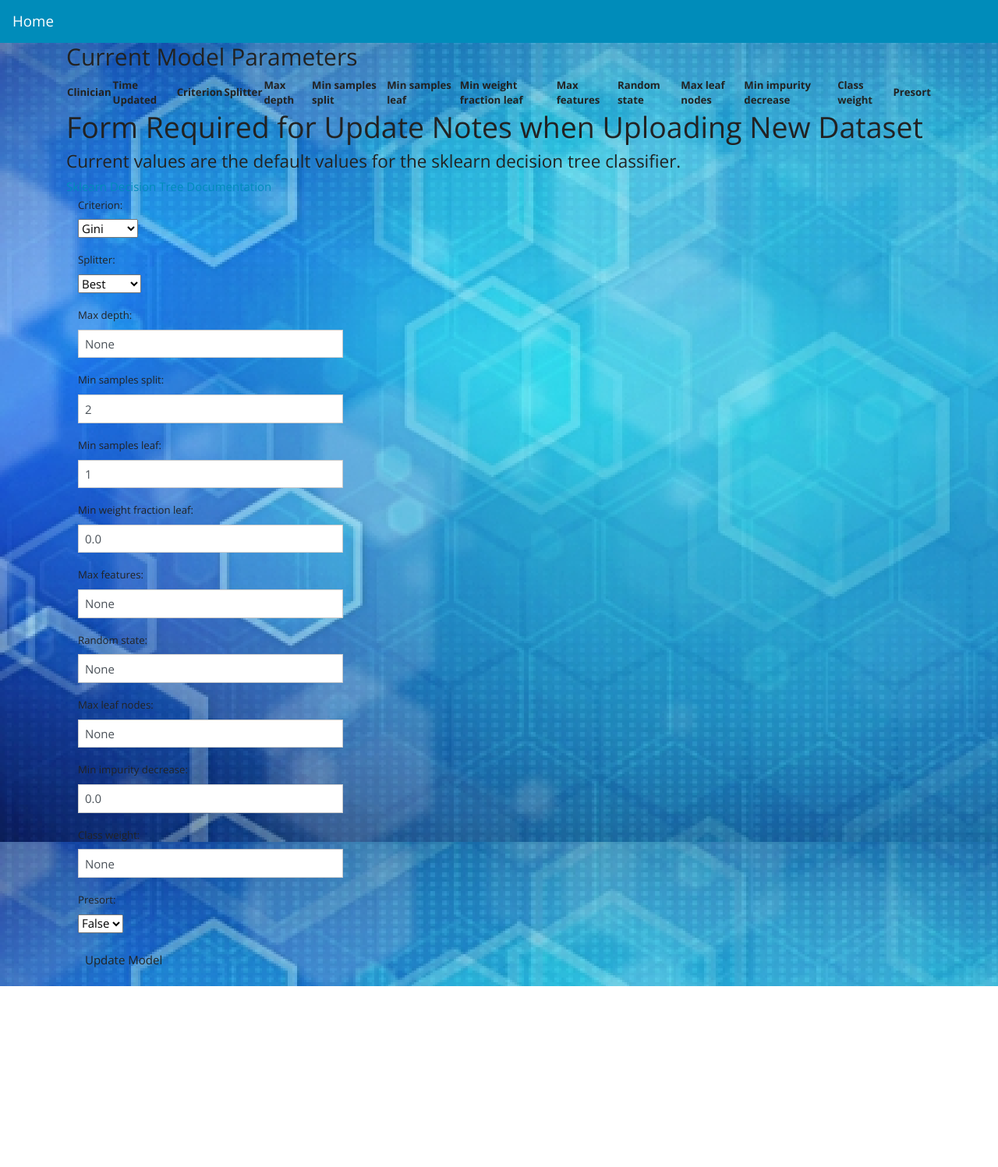
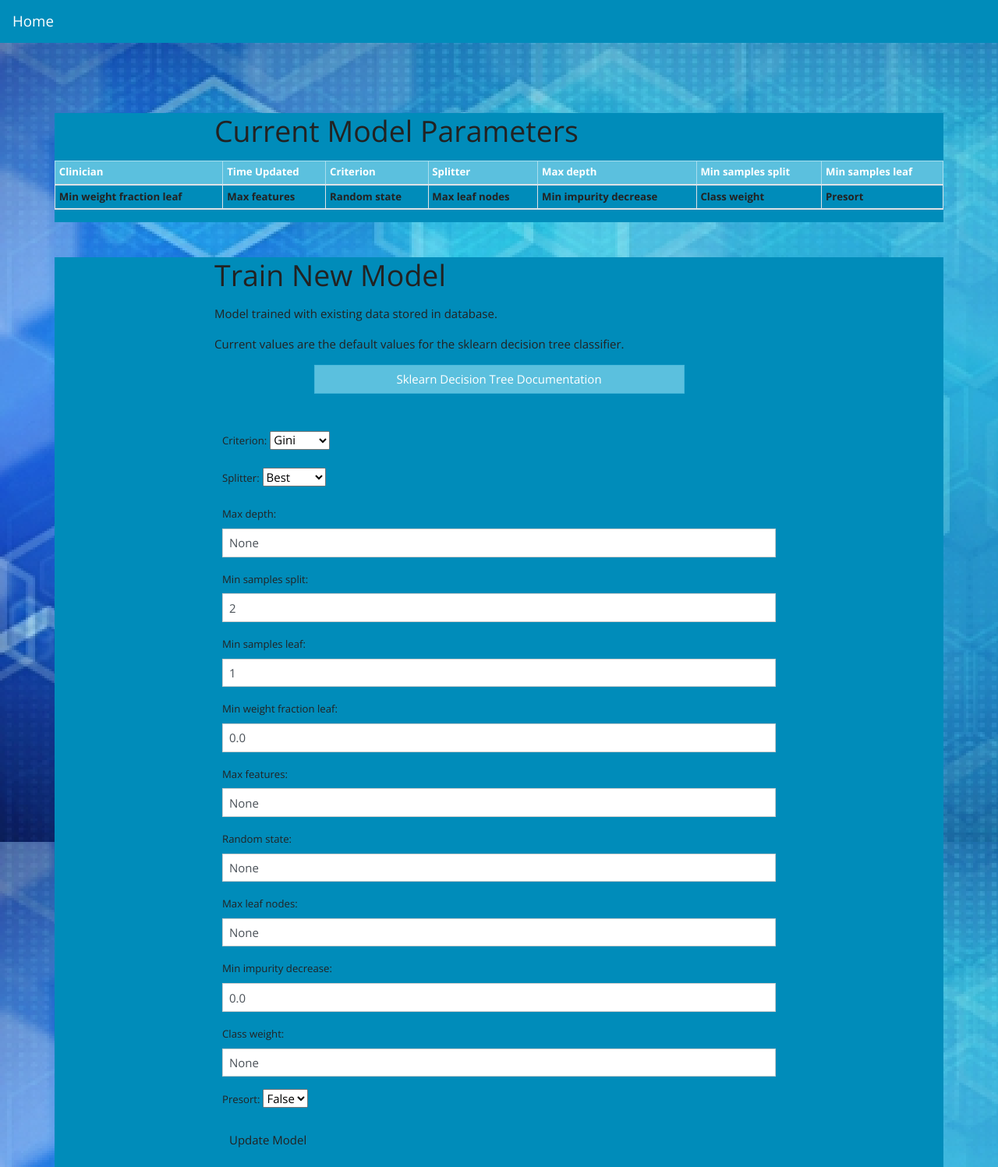
Before and after one commit to rswaggs/Breast-Cancer-Malignant-Detection, a Flask app: page /model in a window 1280 px wide. Shown: the whole page at 78% size. Before the commit the page ends 1265 px from the top, so only its background shows below. Run offline with Flask 2, Linux system fonts and the light colour scheme; lists and menus that the app fills with data are empty; parts of the project's set-up code (start-up, migrations or seed data) failed here and were passed over.

Commit message:
Done, except a few minor chanes
Need session variable for saving user updates. And discussed changes at the meeting.

```diff
--- a/static/index.css
+++ b/static/index.css
@@ -2,6 +2,7 @@ body {
   background: url("../static/images/BG1.png");
   /* background: #5AB5D2; */
  }
+
 
  .login-container{
    display: flex;
--- a/templates/header.html
+++ b/templates/header.html
@@ -12,7 +12,7 @@
   <header>
 
     <nav class="navbar navbar-expand-lg navbar-dark bg-primary">
-      <a class="navbar-brand" href="#">Home</a>
+      <a class="navbar-brand" href="{{ url_for('main_page') }}">Home</a>
       <button class="navbar-toggler" type="button" data-toggle="collapse" data-target="#navbarColor01" aria-controls="navbarColor01" aria-expanded="false" aria-label="Toggle navigation">
         <span class="navbar-toggler-icon"></span>
       </button>
--- a/templates/views/model.html
+++ b/templates/views/model.html
@@ -1,20 +1,25 @@
 {% extends "header.html" %}
 {% block body %}
 <div class="container">
-  <div>
+
+  <br></br>
+
+  <div class="row bg-secondary">
     {% for message in get_flashed_messages() %}
-      <div class=flash>{{ message }}</div>
+      <div class="flash col-8 mx-auto w-100">{{ message }}</div>
     {% endfor %}
   </div>
 
-  <!-- Could display the model parameters on the predict route, being currently used.
-        If there's an issue, the parameters can be updated immediately. -->
-  <!-- Grab latest update value from model table -->
 
-  <div>
-    <h2>Current Model Parameters</h2>
-    <table>
-      <tr>
+  <br></br>
+
+  <!-- Grab latest update value from model table, in the database, to diplay -->
+  <div class="row bg-primary">
+    <h1 class="col-8 mx-auto w-100 mb-3"><strong>Current Model Parameters</strong></h1>
+
+    <table class="table table-sm table-striped table-bordered">
+      <thead>
+        <tr class="table-info">
           <th>Clinician</th>
           <th>Time Updated</th>
           <th>Criterion</th>
@@ -22,6 +27,8 @@
           <th>Max depth</th>
           <th>Min samples split</th>
           <th>Min samples leaf</th>
+        </tr>
+        <tr>
           <th>Min weight fraction leaf</th>
           <th>Max features</th>
           <th>Random state</th>
@@ -30,9 +37,11 @@
           <th>Class weight</th>
           <th>Presort</th>
         </tr>
+      </thead>
 
+      <tbody>
         {% for item in model_notes %}
-      <tr>
+        <tr class="table-info">
           <td>{{item[1]}}</td>
           <td>{{item[2]}}</td>
           <td>{{item[3]}}</td>
@@ -40,6 +49,8 @@
           <td>{{item[5]}}</td>
           <td>{{item[6]}}</td>
           <td>{{item[7]}}</td>
+        </tr>
+        <tr>
           <td>{{item[8]}}</td>
           <td>{{item[9]}}</td>
           <td>{{item[10]}}</td>
@@ -49,132 +60,115 @@
           <td>{{item[14]}}</td>
         </tr>
         {% endfor %}
+      </tbody>
     </table>
   </div>
 
+  <br></br>
 
-  <div>
 
-    <h1>Form Required for Update Notes when Uploading New Dataset</h1>
-    <h4>Current values are the default values for the sklearn decision tree classifier.</h4>
-    <a href="https://scikit-learn.org/stable/modules/generated/sklearn.tree.DecisionTreeClassifier.html#sklearn.tree.DecisionTreeClassifier">Sklearn Decision Tree Documentation</a>
-    <form class="form-horizontal" method="post" action="{{ url_for('model_training.model_update') }}">
+  <div class="row bg-primary">
 
-      <!-- Default value is the top option for select groups -->
+    <h1 class="col-8 mx-auto w-100 mb-3"><strong>Train New Model</strong></h1>
+
+    <p class="col-8 mx-auto w-100">Model trained with existing data stored in database.</p>
+
+    <p class="col-8 mx-auto w-100">Current values are the default values for the sklearn decision tree classifier.</p>
+
+    <a class="btn btn-info col-5 mx-auto w-100 mb-5" role="button" id="model-link" href="https://scikit-learn.org/stable/modules/generated/sklearn.tree.DecisionTreeClassifier.html#sklearn.tree.DecisionTreeClassifier">Sklearn Decision Tree Documentation</a>
+
+
+    <form class="col-12" method="post" action="{{ url_for('model_training.model_update') }}">
+
+      <!-- Default value is the displayed value -->
       <!-- criterion -->
-      <div class="form-group">
-        <label class="col-md-4 control-label" for="criterion">Criterion:</label>
-        <div class="col-md-4">
+      <div class="form-group col-8 mx-auto w-100">
+        <label class="control-label" for="criterion">Criterion:</label>
         <select name="criterion">
           <option value="gini">Gini</option>
           <option value="entropy">Entropy</option>
         </select>
       </div>
-      </div>
 
       <!-- splitter -->
-      <div class="form-group">
-        <label class="col-md-4 control-label" for="splitter">Splitter:</label>
-        <div class="col-md-4">
+      <div class="form-group col-8 mx-auto w-100">
+        <label class="ccontrol-label" for="splitter">Splitter:</label>
         <select name="splitter">
           <option value="best">Best</option>
           <option value="random">Random</option>
         </select>
       </div>
-      </div>
 
       <!-- max_depth -->
-      <div class="form-group">
-        <label class="col-md-4 control-label" for="max_depth">Max depth:</label>
-        <div class="col-md-4">
+      <div class="form-group col-8 mx-auto w-100">
+        <label class="control-label" for="max_depth">Max depth:</label>
         <input class="form-control" name="max_depth" value="None" required>
-        </div>
       </div>
 
       <!-- min_samples_split -->
-      <div class="form-group">
-        <label class="col-md-4 control-label" for="min_samples_split">Min samples split:</label>
-        <div class="col-md-4">
+      <div class="form-group col-8 mx-auto w-100">
+        <label class="control-label" for="min_samples_split">Min samples split:</label>
         <input class="form-control" name="min_samples_split" value="2" required>
-        </div>
       </div>
 
       <!-- min_samples_leaf -->
-      <div class="form-group">
-        <label class="col-md-4 control-label" for="min_samples_leaf">Min samples leaf:</label>
-        <div class="col-md-4">
+      <div class="form-group col-8 mx-auto w-100">
+        <label class="control-label" for="min_samples_leaf">Min samples leaf:</label>
         <input class="form-control" name="min_samples_leaf" value="1" required>
-        </div>
       </div>
 
       <!-- min_weight_fraction_leaf -->
-      <div class="form-group">
-        <label class="col-md-4 control-label" for="min_weight_fraction_leaf">Min weight fraction leaf:</label>
-        <div class="col-md-4">
+      <div class="form-group col-8 mx-auto w-100">
+        <label class="control-label" for="min_weight_fraction_leaf">Min weight fraction leaf:</label>
         <input class="form-control" name="min_weight_fraction_leaf" value="0.0" required>
-        </div>
       </div>
 
       <!-- max_features -->
-      <div class="form-group">
-        <label class="col-md-4 control-label" for="max_features">Max features:</label>
-        <div class="col-md-4">
+      <div class="form-group col-8 mx-auto w-100">
+        <label class="control-label" for="max_features">Max features:</label>
         <input class="form-control" name="max_features" value="None" required>
-        </div>
       </div>
 
       <!-- random_state -->
-      <div class="form-group">
-        <label class="col-md-4 control-label" for="random_state">Random state:</label>
-        <div class="col-md-4">
+      <div class="form-group col-8 mx-auto w-100">
+        <label class="control-label" for="random_state">Random state:</label>
         <input class="form-control" name="random_state" value="None" required>
-        </div>
       </div>
 
       <!-- max_leaf_nodes -->
-      <div class="form-group">
-        <label class="col-md-4 control-label" for="max_leaf_nodes">Max leaf nodes:</label>
-        <div class="col-md-4">
+      <div class="form-group col-8 mx-auto w-100">
+        <label class="control-label" for="max_leaf_nodes">Max leaf nodes:</label>
         <input class="form-control" name="max_leaf_nodes" value="None" required>
-        </div>
       </div>
 
       <!-- min_impurity_decrease -->
-      <div class="form-group">
-        <label class="col-md-4 control-label" for="min_impurity_decrease">Min impurity decrease:</label>
-        <div class="col-md-4">
+      <div class="form-group col-8 mx-auto w-100">
+        <label class="control-label" for="min_impurity_decrease">Min impurity decrease:</label>
         <input class="form-control" name="min_impurity_decrease" value="0.0" required>
-        </div>
       </div>
 
       <!-- class_weight -->
-      <div class="form-group">
-        <label class="col-md-4 control-label" for="class_weight">Class weight:</label>
-        <div class="col-md-4">
+      <div class="form-group col-8 mx-auto w-100">
+        <label class="control-label" for="class_weight">Class weight:</label>
         <input class="form-control" name="class_weight" value="None" required>
       </div>
-      </div>
 
-      <!-- splitter -->
-      <div class="form-group">
-        <label class="col-md-4 control-label" for="presort">Presort:</label>
-        <div class="col-md-4">
+      <!-- presort -->
+      <div class="form-group col-8 mx-auto w-100">
+        <label class="control-label" for="presort">Presort:</label>
         <select name="presort">
           <option value="False">False</option>
           <option value="True">True</option>
         </select>
       </div>
-      </div>
 
-      <div class="form-group">
-        <div class="col-md-4">
+      <div class="form-group col-8 mx-auto w-100">
         <button type="submit" class="btn btn-default">Update Model</button>
-        </div>
       </div>
 
     </form>
 
+  </div>
 
 </div>
-</div>
 {% endblock %}
```
Also changed, not shown: static/css/index.css (deleted, +0 -58 lines), templates/views/data.html (+34 -26 lines), templates/views/predict.html (+89 -104 lines), templates/views/results.html (+68 -16 lines), blueprints/temporary_files/trained_tree.png, 2 other files. Lines whose indentation alone changed are shown as unchanged.
